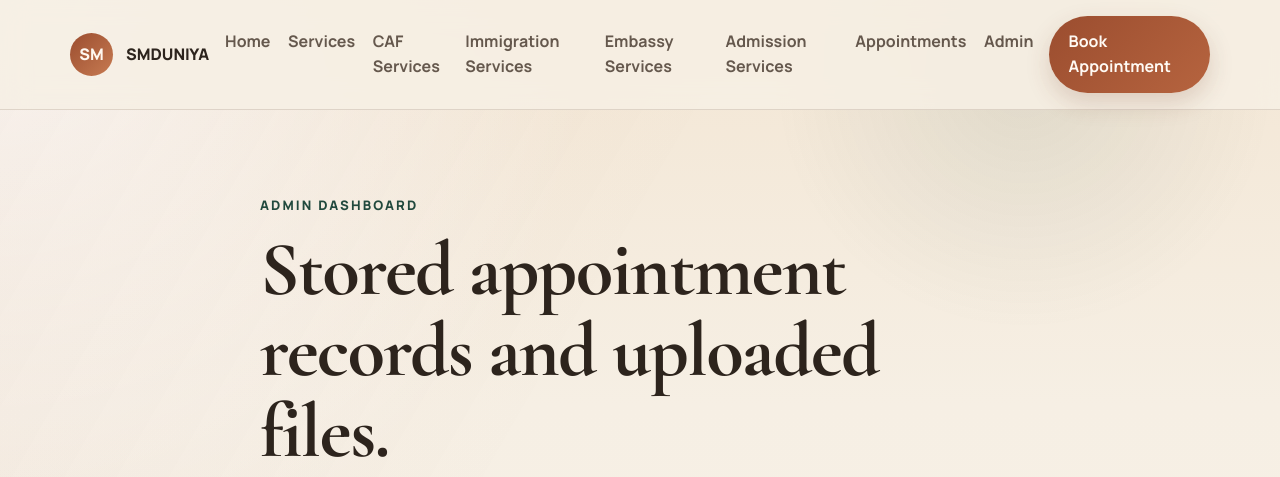
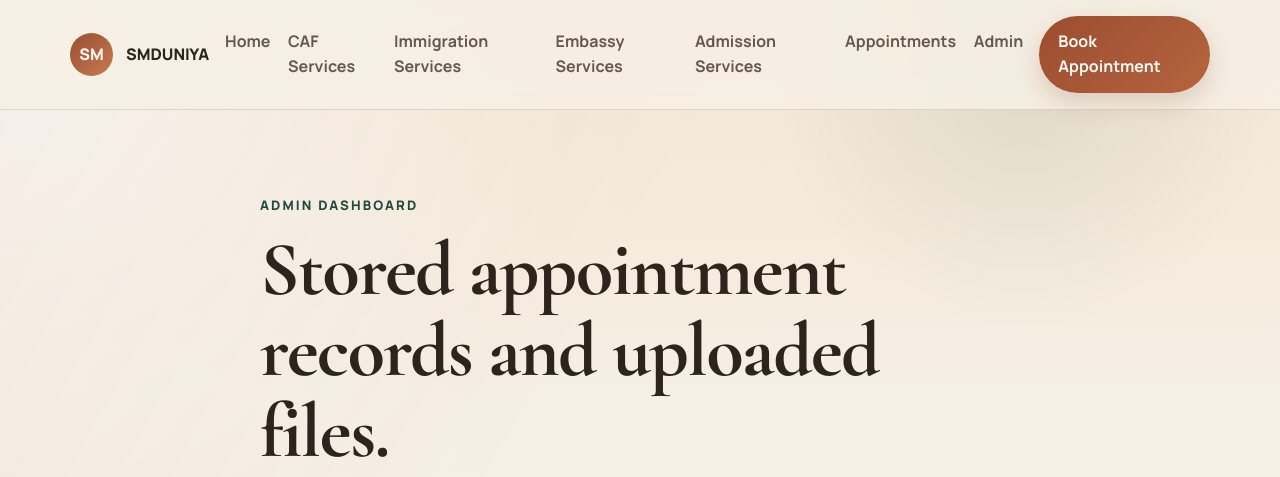
Before and after one commit to ananthareddykunreddy/italia-caf-immigration-site, a Flask app: page /admin/dashboard in a window 1280 px wide. Shown: the top 477 px of the page. Run offline with Flask 3, Linux system fonts and the light colour scheme; the visitor is signed in with stand-in values (Sample User, id 1); data that the repository does not hold is empty.

Commit message:
Remove redundant services link from header

```diff
--- a/templates/base.html
+++ b/templates/base.html
@@ -20,7 +20,6 @@
       <nav aria-label="Main navigation">
         <ul class="nav-links">
           <li><a href="{{ url_for('home') }}">Home</a></li>
-          <li><a href="{{ url_for('services') }}">Services</a></li>
           <li><a href="{{ url_for('caf_services') }}">CAF Services</a></li>
           <li><a href="{{ url_for('immigration_services') }}">Immigration Services</a></li>
           <li><a href="{{ url_for('embassy_services') }}">Embassy Services</a></li>
```
